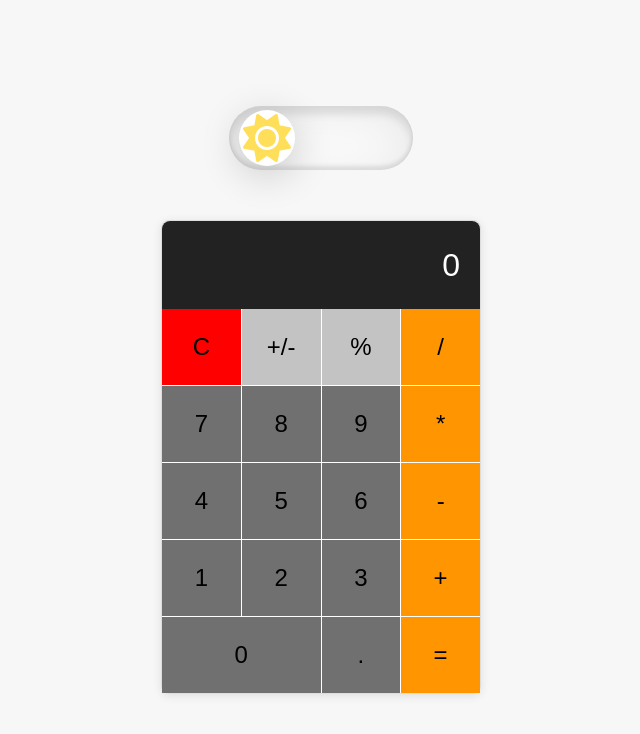
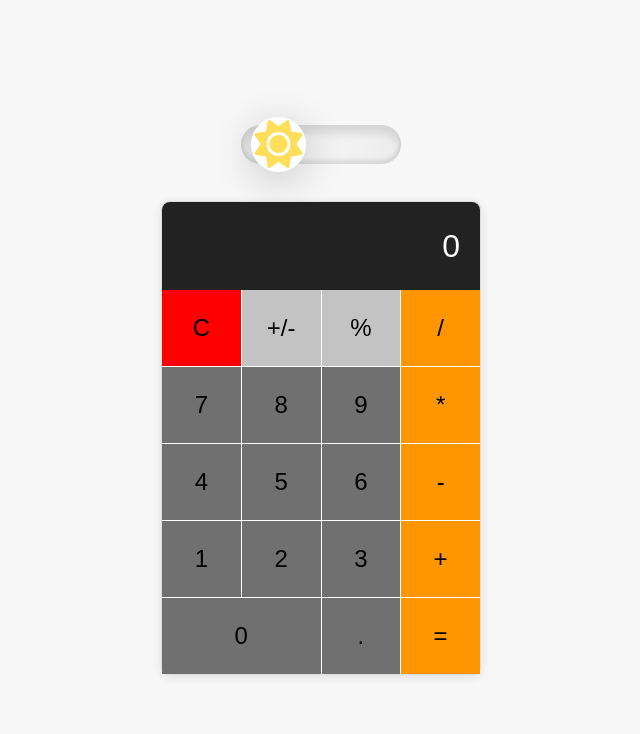
Before and after one commit to Ataba29/testing, a website built with Vite: page index.html in a window 1280 px wide. Shown: the whole page, without its empty margins (319-959 px from the left). Built offline with nearby package versions, Linux system fonts and the light colour scheme.

Commit message:
fixed again

```diff
--- a/style.css
+++ b/style.css
@@ -7,7 +7,7 @@
   flex-direction: column;
   align-items: center;
   justify-content: center;
-  height: 100vh;
+  height: 550px;
 }
 
 .lightmode {
@@ -129,20 +129,13 @@ body {
   --light-icon-color: #ffde59;
 }
 
-/* ------------ BASE ------------ */
-* {
-  margin: 0;
-  padding: 0;
-  box-sizing: border-box;
-}
 /* -------------- THEMEBUTTON -------------- */
 .theme {
   background-color: #fff;
-  width: 11.5em;
-  height: 4em;
-  border-radius: 10em;
+  width: 160px;
+  height: 45px;
+  border-radius: 50px;
   padding: 10px;
-
   box-shadow: inset 0 8px 60px rgba(0, 0, 0, 0.1),
     inset 0 8px 8px rgba(0, 0, 0, 0.1), inset 0 -4px 4px rgba(0, 0, 0, 0.1);
 
@@ -156,8 +149,8 @@ body {
 
 .theme__indicator {
   background-color: #fff;
-  width: 3.5em;
-  height: 3.5em;
+  width: 55px;
+  height: 55px;
   border-radius: 50%;
 
   position: absolute;
```
